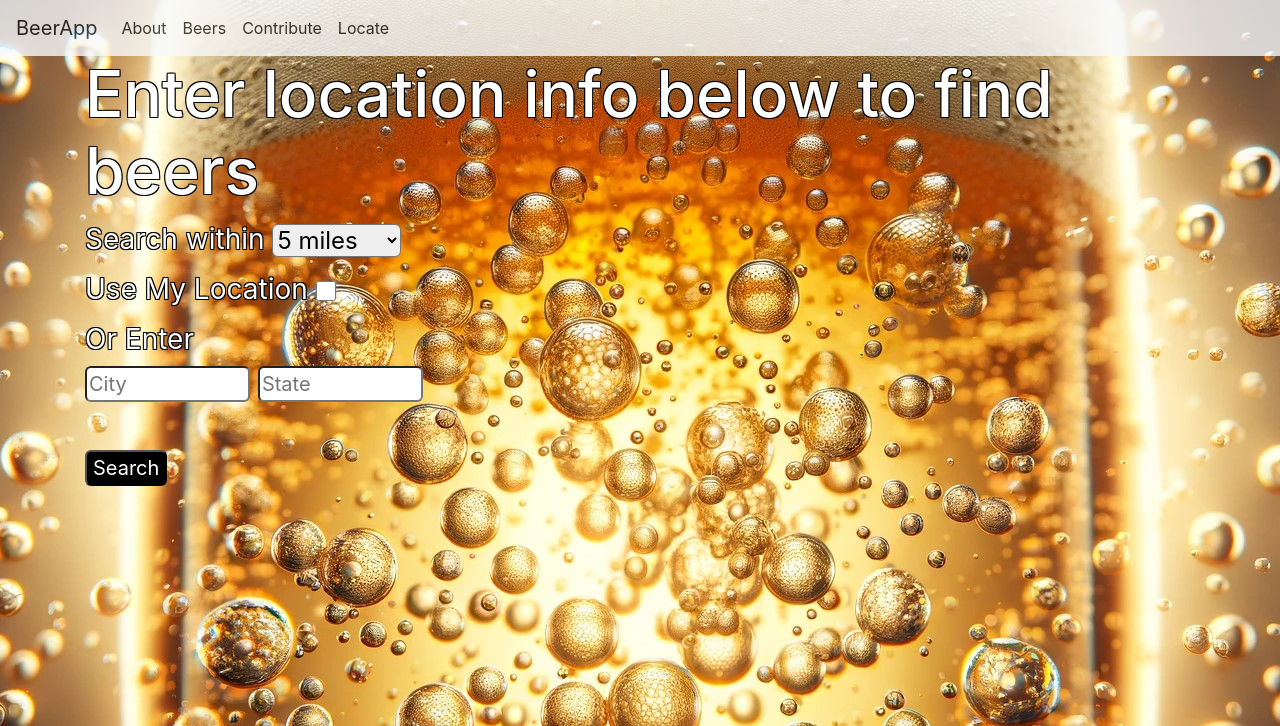
After one commit to alexgarnett/GFreeBeerMe, a Flask app: page /locate in a window 1280 px wide. The commit adds this page. Shown: the top 726 px of the page. Run offline with Flask 3, Linux system fonts and the light colour scheme; some libraries are stand-ins or nearby versions.

Commit message:
Location based search working with geolocation and city, state search. Still need to improve the search results page

```diff
--- a/src/app/main.py
+++ b/src/app/main.py
@@ -9,6 +9,7 @@
 from flask import Flask, render_template, request, abort
 import requests
 from geopy.geocoders import Nominatim
+from geopy import distance
 # from flask_mail import Mail
 
 API_HOST = f"http://{os.getenv('API_HOST', default='localhost')}"
@@ -55,19 +56,7 @@
     encounters = encounters_response.json()
     # Format data for the encounters
     for encounter in encounters:
-        date = encounter['date_of']
-        date = date.split(' ')
-        encounter['date_of'] = date[0] + ' ' + date[1] + ' ' + date[2] + ' ' + date[3]
-        coordinates = encounter['location']
-        coordinates = coordinates.split(',')
-        lat = coordinates[0][1:]
-        lon = coordinates[1][:-1]
-        geolocator = Nominatim(user_agent="beer_app")
-        geolocation = geolocator.reverse((float(lat), float(lon)))
-        if geolocation is not None:
-            encounter['location'] = geolocation.address
-        else:
-            encounter['location'] = lat + 'N, ' + lon + 'W'
+        format_encounter_data(encounter)
 
     return render_template('beer_info.html', beer_info=beer_info, encounters=encounters)
 
@@ -121,5 +110,66 @@
             abort(401)
 
 
+@app.route('/locate')
+def locate_page():
+    return render_template("locate_page.html")
+
+
+@app.route('/locate/results', methods=['POST'])
+def locate_results():
+    if request.method == 'POST':
+        geolocator = Nominatim(user_agent="beer_app")
+
+        user_location = request.form.get('user_location')
+        city = request.form.get('city')
+        state = request.form.get('state')
+        search_radius = int(request.form.get('distance'))
+
+        if user_location:
+            center_coordinates = str_coordinates_to_float_tuple(user_location)
+
+        else:
+            geolocation = geolocator.geocode(city + ', ' + state)
+            center_coordinates = (geolocation.latitude, geolocation.longitude)
+
+        # Call all encounters endpoint of api
+        all_encounters_url = f'{API_HOST}:{API_PORT}/api/all_encounters'
+        all_encounters = requests.get(all_encounters_url).json()
+
+        # Filter by distance
+        filtered_encounters = []
+        for encounter in all_encounters:
+            encounter_coordinates = str_coordinates_to_float_tuple(encounter['location'])
+            if distance.distance(center_coordinates, encounter_coordinates).miles <= search_radius:
+                format_encounter_data(encounter)
+                filtered_encounters.append(encounter)
+
+        # Render template with the filtered list of encounters
+        return render_template("encounters.html", encounters=filtered_encounters)
+
+def str_coordinates_to_float_tuple(coordinates: str) -> tuple:
+    stripped_parenthesis = coordinates.strip('()')
+    split = stripped_parenthesis.split(',')
+    float_tuple = (float(split[0]), float(split[1]))
+    return float_tuple
+
+
+def format_encounter_data(encounter):
+    date = encounter['date_of']
+    date = date.split(' ')
+    encounter['date_of'] = date[0] + ' ' + date[1] + ' ' + date[2] + ' ' + date[3]
+    coordinates = encounter['location']
+    coordinates = coordinates.split(',')
+    lat = coordinates[0][1:]
+    lon = coordinates[1][:-1]
+    encounter['location'] = lat + 'N, ' + lon + 'W'
+    geolocator = Nominatim(user_agent="beer_app")
+    geolocation = geolocator.reverse((float(lat), float(lon)))
+    if geolocation is not None:
+        encounter['address'] = geolocation.address
+    else:
+        encounter['address'] = 'Not available'
+
+
 if __name__ == '__main__':
     app.run(host="0.0.0.0", port=8000, debug=True)
--- a/src/app/templates/base.html
+++ b/src/app/templates/base.html
@@ -33,6 +33,11 @@
                 <a class="nav-link" href="{{ url_for('contribute_page') }}">Contribute</a>
             </li>
             </ul>
+            <ul class="navbar-nav">
+            <li class="nav-item active">
+                <a class="nav-link" href="{{ url_for('locate_page') }}">Locate</a>
+            </li>
+            </ul>
         </div>
     </nav>
     <div class="container">
--- a/src/app/templates/beer_info.html
+++ b/src/app/templates/beer_info.html
@@ -18,6 +18,8 @@
             <p style="padding:5px 20px 5px 20px;">
                 Date: {{ encounter['date_of'] }}
                 <br>
+                Address: {{ encounter['address'] }}
+                <br>
                 Location: {{ encounter['location'] }}
                 <br>
                 Info: <br> {{ encounter['content'] }}
--- /dev/null
+++ b/src/app/templates/locate_page.html
@@ -0,0 +1,38 @@
+{% extends 'base.html' %}
+
+{% block content %}
+    <script>
+        function getLocation() {
+          if (navigator.geolocation) {
+            navigator.geolocation.getCurrentPosition(updatePosition);
+          } else {
+            document.getElementById("user_location").value = "error";
+          }
+        }
+
+        function updatePosition(position) {
+          document.getElementById("user_location").value = "(" + position.coords.latitude +
+          ", " + position.coords.longitude + ")";
+        }
+    </script>
+    <!-- User location feature, city/state search feature, search distance -->
+    <h2>Enter location info below to find beers</h2>
+    <form action="{{ url_for('locate_results') }}" method="post" style="color:white;font-size:28px;text-shadow:-1px 1px 0 #000,1px 1px 0 #000,1px -1px 0 #000,-1px -1px 0 #000;">
+        <label for="distance">Search within </label>
+        <select id="distance" name="distance" style="font-size:24px;border-radius:6px;">
+            <option value="5" selected="selected">5 miles</option>
+            <option value="10">10 miles</option>
+            <option value="25">25 miles</option>
+            <option value="100">100 miles</option>
+        </select>
+        <br>
+        <label for="user_location_checkbox">Use My Location</label>
+        <input type="checkbox" id="user_location_checkbox" onclick="getLocation()" style="height:20px;width:20px;vertical-align:middle;">
+        <input type="hidden" id="user_location" name="user_location">
+        <br>Or Enter<br>
+        <input type="text" id="city" name="city" placeholder="City" size="8" style="font-size:20px;border-radius:6px;">
+        <input type="text" id="state" name="state" placeholder="State" size="8" style="font-size:20px;border-radius:6px;">
+        <br><br>
+        <input type="submit" value="Search" style="background-color:black;color:white;border-radius:6px;font-size:20px;">
+    </form>
+{% endblock %}
```
Also changed, not shown: src/api/api_functions.py (+38 -18 lines), src/api/beer_api.py (+6 -1 lines), src/api/static/swagger.yml (+9 -0 lines), src/app/templates/encounters.html (added, +22 -0 lines).
